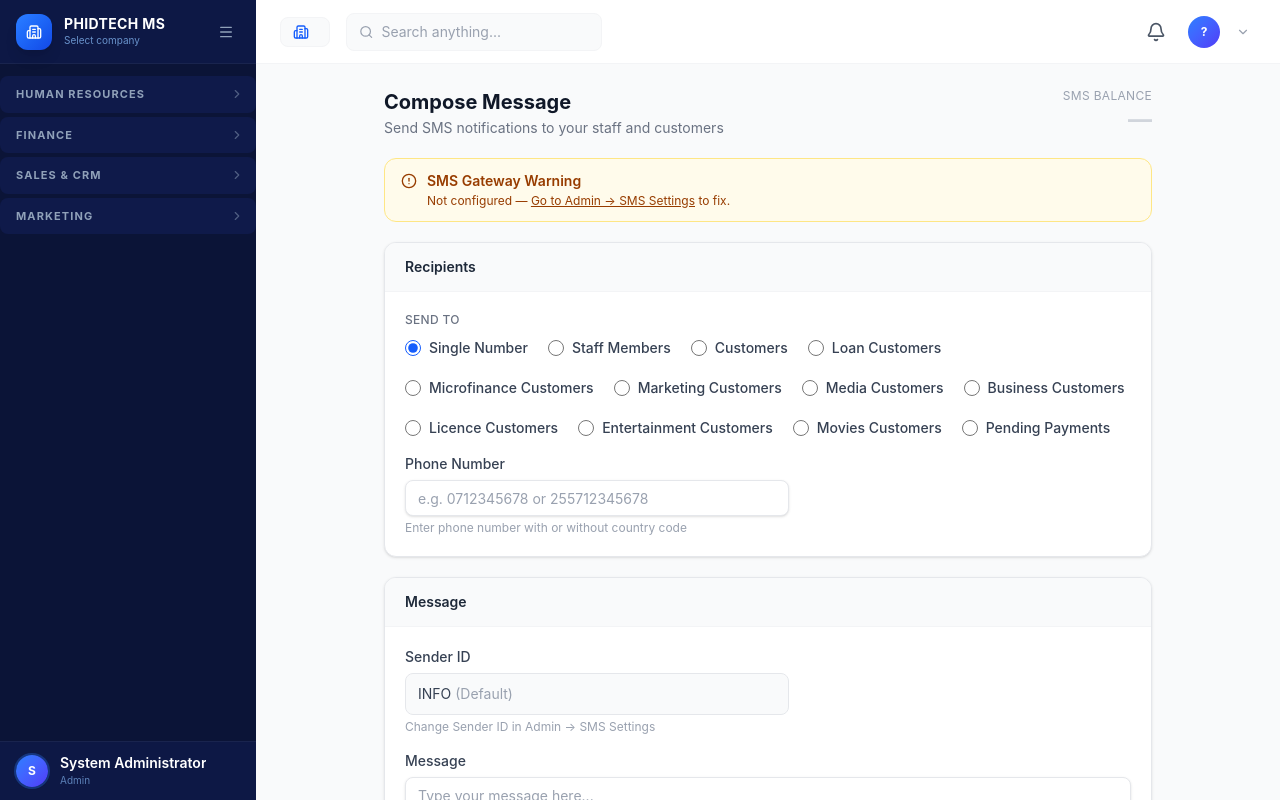
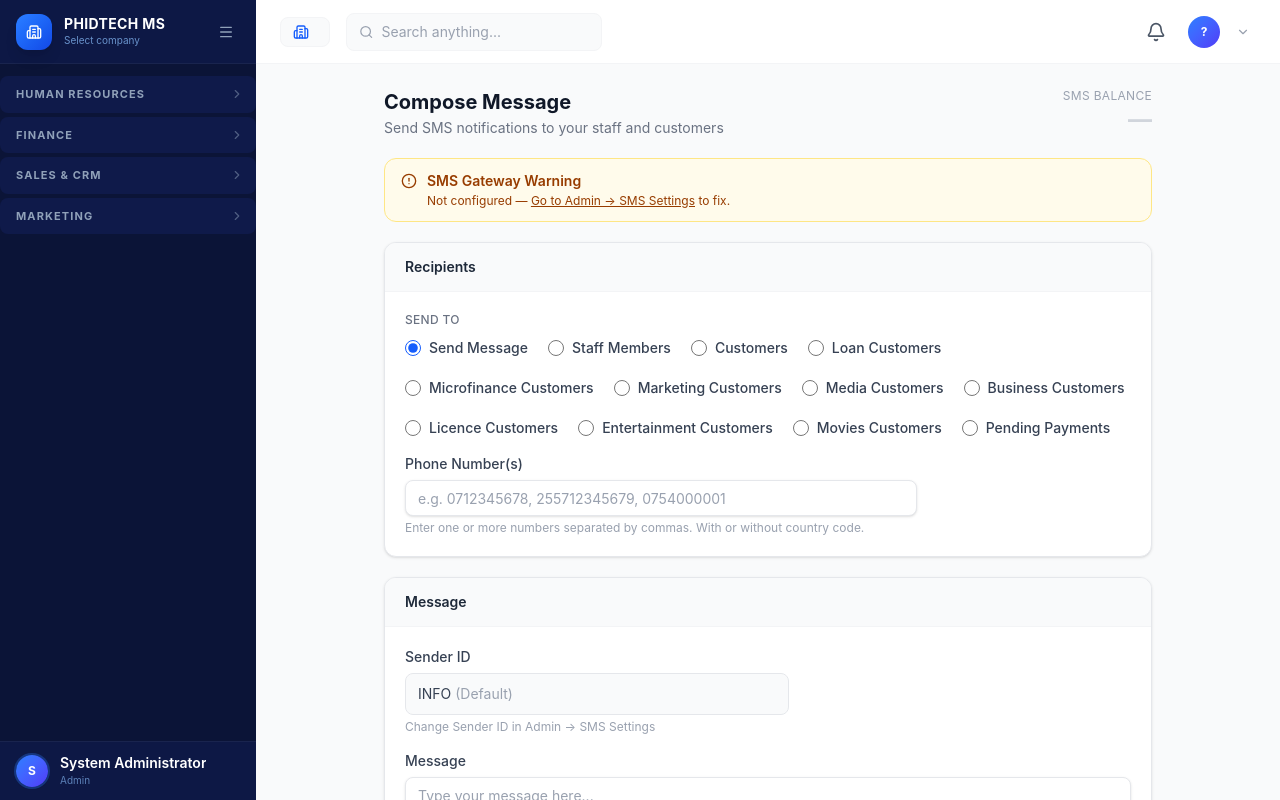
Before and after one commit to PHIDTECH/phidtechstaff, a Next.js app: page /messages in a window 1280 px wide. Built offline with nearby package versions, Linux system fonts and the light colour scheme.

Commit message:
feat: rename Single Number to Send Message, support comma-separated numbers

```diff
--- a/app/messages/page.tsx
+++ b/app/messages/page.tsx
@@ -177,7 +177,8 @@ export default function MessagesPage() {
     const toSend: { phone: string; name: string }[] = [];
     if (mode === "single") {
       if (!singlePhone.trim()) { setResult({ ok: false, msg: "Please enter a phone number." }); return; }
-      toSend.push({ phone: singlePhone.trim(), name: singlePhone.trim() });
+      const phones = singlePhone.split(",").map(p => p.trim()).filter(Boolean);
+      for (const p of phones) toSend.push({ phone: p, name: p });
     } else {
       if (selectedIds.length === 0) { setResult({ ok: false, msg: "Please select at least one recipient." }); return; }
       for (const id of selectedIds) {
@@ -273,7 +274,7 @@ export default function MessagesPage() {
                       className="w-4 h-4 accent-blue-600"
                     />
                     <span className="text-sm text-gray-700 font-medium">
-                      {m === "single" ? "Single Number" : m === "staff" ? "Staff Members" : m === "loan_customer" ? "Loan Customers" : m === "microfinance" ? "Microfinance Customers" : m === "marketing_customer" ? "Marketing Customers" : m === "media_customer" ? "Media Customers" : m === "business_customer" ? "Business Customers" : m === "licence_customer" ? "Licence Customers" : m === "entertainment_customer" ? "Entertainment Customers" : m === "movies_customer" ? "Movies Customers" : m === "pending_payment" ? "Pending Payments" : "Customers"}
+                      {m === "single" ? "Send Message" : m === "staff" ? "Staff Members" : m === "loan_customer" ? "Loan Customers" : m === "microfinance" ? "Microfinance Customers" : m === "marketing_customer" ? "Marketing Customers" : m === "media_customer" ? "Media Customers" : m === "business_customer" ? "Business Customers" : m === "licence_customer" ? "Licence Customers" : m === "entertainment_customer" ? "Entertainment Customers" : m === "movies_customer" ? "Movies Customers" : m === "pending_payment" ? "Pending Payments" : "Customers"}
                     </span>
                   </label>
                 ))}
@@ -283,14 +284,14 @@ export default function MessagesPage() {
             {/* Single number input */}
             {mode === "single" && (
               <div>
-                <label className="text-sm font-medium text-gray-700 mb-1.5 block">Phone Number</label>
+                <label className="text-sm font-medium text-gray-700 mb-1.5 block">Phone Number(s)</label>
                 <Input
                   value={singlePhone}
                   onChange={e => setSinglePhone(e.target.value)}
-                  placeholder="e.g. 0712345678 or 255712345678"
-                  className="max-w-sm"
+                  placeholder="e.g. 0712345678, 255712345679, 0754000001"
+                  className="max-w-lg"
                 />
-                <p className="text-xs text-gray-400 mt-1">Enter phone number with or without country code</p>
+                <p className="text-xs text-gray-400 mt-1">Enter one or more numbers separated by commas. With or without country code.</p>
               </div>
             )}
 
```
